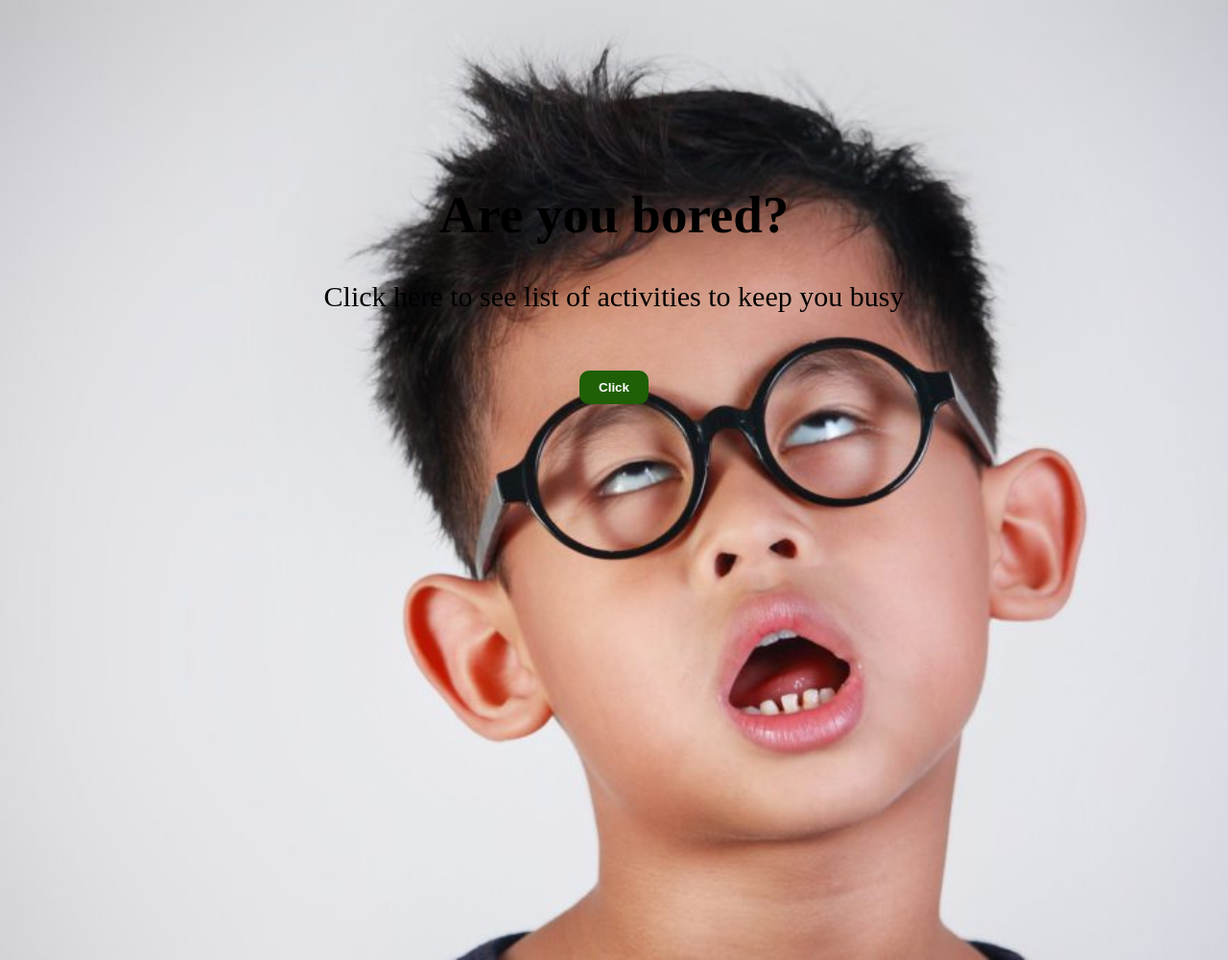
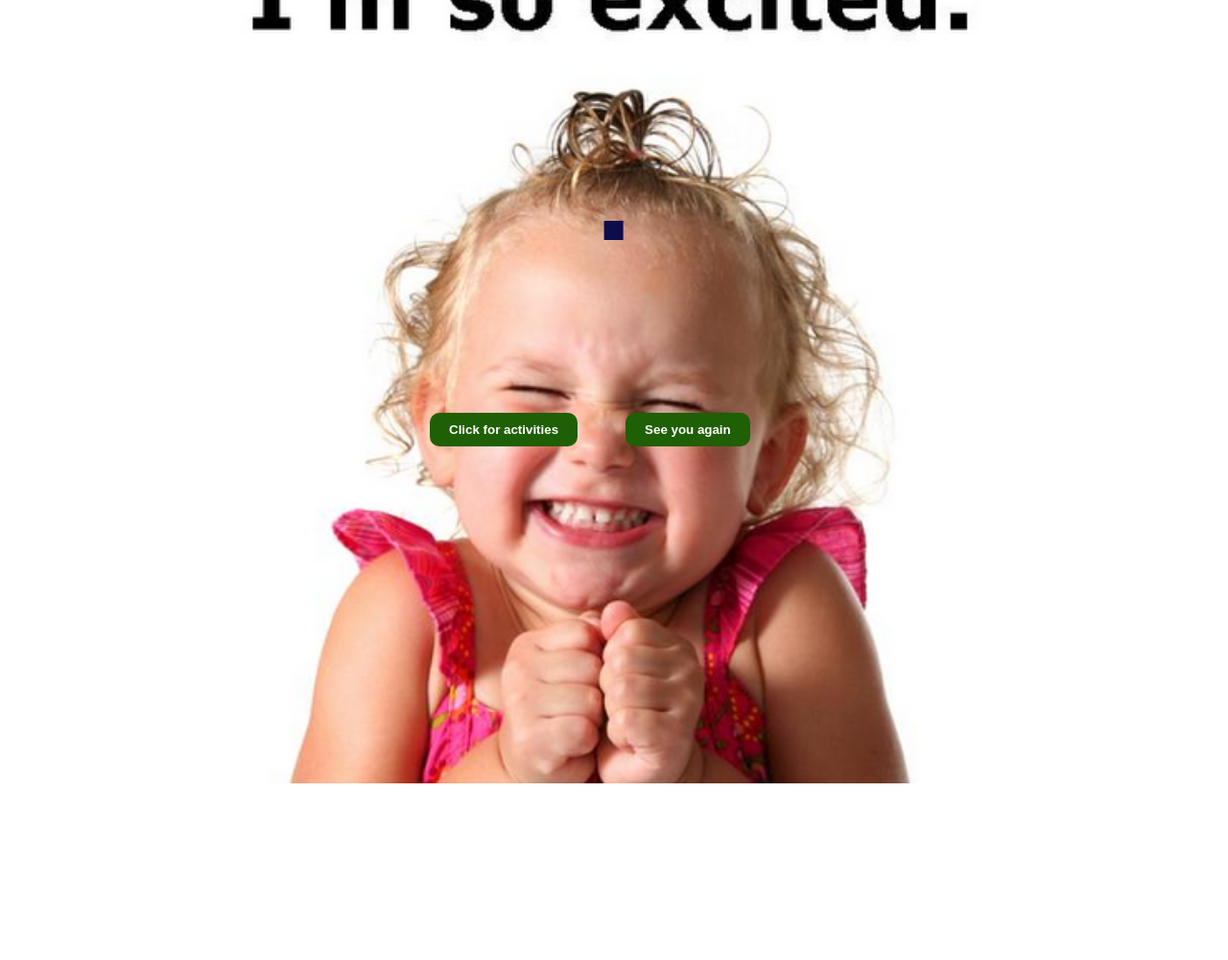
Before and after one commit to Haybesil/Bored, a plain HTML site: page home.html in a window 1280 px wide. Shown: the whole page at 96% size. After the commit the page ends 816 px from the top, so only its background shows below. Drawn offline with Linux system fonts and the light colour scheme.

Commit message:
updated css

```diff
--- a/home.css
+++ b/home.css
@@ -1,19 +1,41 @@
+
+
 body {
-    background-image: url(/images/Bored.jpg);
+    background-image: url(/images/Excited.png);
     height: 100vh;
     background-position: center;
     background-size: cover;
     background-repeat: no-repeat;
-    text-align: center;
-    margin-top: 15%;
 }
 
-h1 {
-    font-size: 55px;
+div.activities {
+    /* display: inline-block; */
+    align-items: center;
+    padding-top: 0px;
+    position: absolute;
+    top: 30%;
+    left: 50%;
+    transform: translate(-50%, -50%);
+    margin-left: auto;
+    margin-right: auto;
 }
 
-p {
-    font-size: 30px;
+div p {
+    /* display: inline-block; */
+    font-size: 56px;
+    margin-inline: 3vw;
+    color: rgb(16, 204, 163);
+    background-color: rgb(14, 13, 75);
+    padding: 10px;
+}
+
+div.button {
+    position: absolute;
+    left: 35%;
+    top: 50%;
+    display: flex;
+    flex-direction: row;
+    gap: 50px;
 }
 
 button {
@@ -26,3 +48,18 @@ button {
     margin-top: 30px;
     border-radius: 10px;
 }
+
+@media (max-width: 900px) {
+    div p {
+        /* display: inline-block; */
+        font-size: 40px;
+        margin-inline: -8vw;
+        color: rgb(14, 13, 75);
+        background-color: rgb(16, 204, 163);
+        padding: 10px;
+    }
+
+    div.button {
+        flex-direction: column;
+    }
+}
--- a/home.html
+++ b/home.html
@@ -4,20 +4,21 @@
     <meta charset="UTF-8">
     <meta name="viewport" content="width=device-width, initial-scale=1.0">
     <title>Document</title>
-
     <link rel="stylesheet" href="home.css">
 </head>
 <body>
-    <h1>Are you bored?</h1>
-    <p>Click here to see list of activities to keep you busy</p>
 
-    <button onclick="goToNextPage()">Click</button>
+    <div class="activities">
+        <p class="input"></p>
+    </div>
 
-    <script>
-        function goToNextPage() {
-          // Change the URL to the desired next page
-          window.location.href = "index.html";
-        }
-      </script>
+    <div class="button">
+
+         <button class="btn" onclick="callThisApi ()">Click for activities </button>
+
+         <button onclick="goToHomePage()">See you again</button>
+    </div>
+
+    <script src="script.js"></script>
 </body>
 </html>
--- a/script.js
+++ b/script.js
@@ -29,5 +29,5 @@ callThisApi();
 
 function goToHomePage() {
        // Change the URL to the desired next page
-       window.location.href = "home.html";
+       window.location.href = "index.html";
      }
--- a/style.css
+++ b/style.css
@@ -1,14 +1,14 @@
-body {
-    background-image: url(/images/Excited.png);
+/* body {
+    background-image: url(/images/Bored.jpg);
     height: 100vh;
     background-position: center;
     background-size: cover;
     background-repeat: no-repeat;
 }
 
-div.activities {
+div.activities { */
     /* display: inline-block; */
-    align-items: center;
+    /* align-items: center;
     padding-top: 0px;
     position: absolute;
     top: 30%;
@@ -18,9 +18,9 @@ div.activities {
     margin-right: auto;
 }
 
-div p {
+div p { */
     /* display: inline-block; */
-    font-size: 56px;
+    /* font-size: 56px;
     margin-inline: 3vw;
     color: rgb(230, 20, 20);
 }
@@ -43,4 +43,33 @@ button {
     padding: 10px 20px;
     margin-top: 30px;
     border-radius: 10px;
+} */
+
+body {
+    background-image: url(/images/Bored.jpg);
+    height: 100vh;
+    background-position: center;
+    background-size: cover;
+    background-repeat: no-repeat;
+    text-align: center;
+    margin-top: 15%;
 }
+
+h1 {
+    font-size: 55px;
+}
+
+p {
+    font-size: 30px;
+}
+
+button {
+    font-family: sans-serif;
+    font-weight: 800;
+    color: #fff;
+    background-color: rgb(31, 95, 6);
+    border: none;
+    padding: 10px 20px;
+    margin-top: 30px;
+    border-radius: 10px;
+}
```
Also changed, not shown: index.html (+10 -11 lines).
